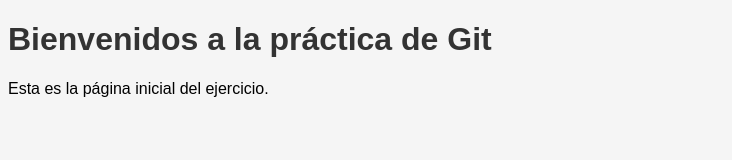
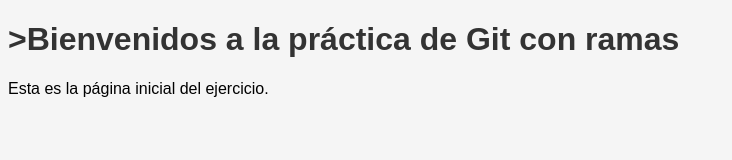
Before and after one commit to Fernando-Castro-Hernandez/web-git-practica, a plain HTML site: page index.html in a window 1280 px wide. Shown: the whole page, without its empty margins (0-732 px from the left). Drawn offline with Linux system fonts and the light colour scheme.

Commit message:
Mejora del titulo principal

```diff
--- a/index.html
+++ b/index.html
@@ -6,7 +6,7 @@
  <link rel="stylesheet" href="styles.css">
 </head>
 <body>
- <h1>Bienvenidos a la práctica de Git</h1>
+ <h1>>Bienvenidos a la práctica de Git con ramas</h1>
  <p>Esta es la página inicial del ejercicio.</p>
 </body>
 </html
```
